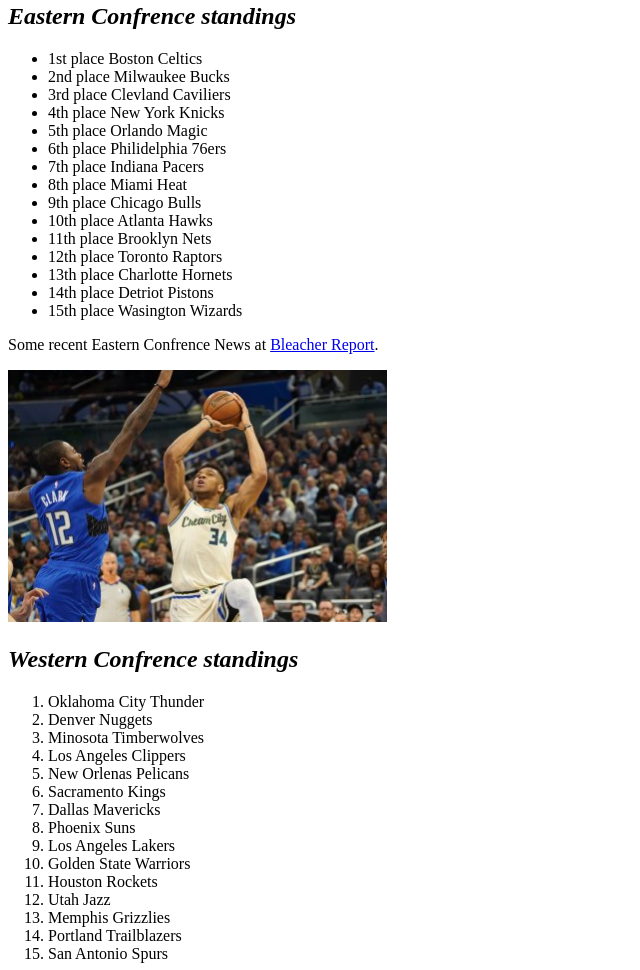
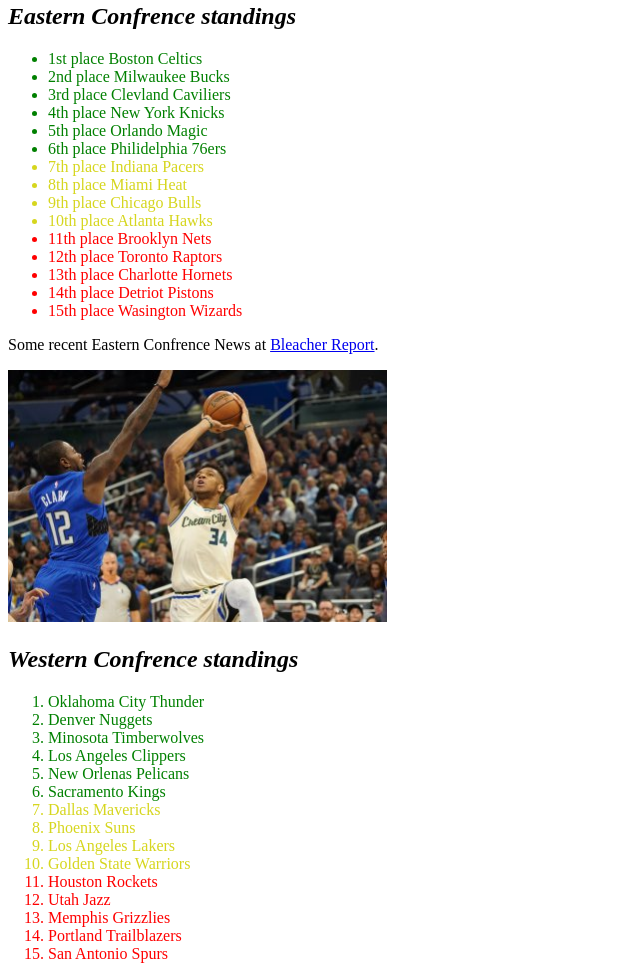
Before and after one commit to RedmondRogoff11/RedmondRogoff11.github.io, a plain HTML site: page index.html in a window 1280 px wide. Shown: the part 162-1132 px from the top of the page, without its empty margins (0-640 px from the left). Drawn offline with Linux system fonts and the light colour scheme.

Commit message:
commiting

```diff
--- a/index.html
+++ b/index.html
@@ -14,21 +14,21 @@
 
     <h2><em> Eastern Confrence standings</em></h2>
     <ul>
-    <li>1st place Boston Celtics </li>
-    <li>2nd place Milwaukee Bucks </li>
-    <li>3rd place Clevland Caviliers </li>
-    <li>4th place New York Knicks </li>
-    <li>5th place Orlando Magic </li>
-    <li>6th place Philidelphia 76ers </li>
-    <li>7th place Indiana Pacers </li>
-    <li>8th place Miami Heat </li>
-    <li>9th place Chicago Bulls </li>
-    <li>10th place Atlanta Hawks </li>
-    <li>11th place Brooklyn Nets </li>
-    <li>12th place Toronto Raptors </li>
-    <li>13th place Charlotte Hornets </li>
-    <li>14th place Detriot Pistons </li>
-    <li>15th place Wasington Wizards </li>
+    <li class="colored">1st place Boston Celtics </li>
+    <li class="colored">2nd place Milwaukee Bucks </li>
+    <li class="colored">3rd place Clevland Caviliers </li>
+    <li class="colored">4th place New York Knicks </li>
+    <li class="colored">5th place Orlando Magic </li>
+    <li class="colored">6th place Philidelphia 76ers </li>
+    <li class="polored">7th place Indiana Pacers </li>
+    <li class="polored">8th place Miami Heat </li>
+    <li class="polored">9th place Chicago Bulls </li>
+    <li class="polored">10th place Atlanta Hawks </li>
+    <li class="rolored">11th place Brooklyn Nets </li>
+    <li class="rolored">12th place Toronto Raptors </li>
+    <li class="rolored">13th place Charlotte Hornets </li>
+    <li class="rolored">14th place Detriot Pistons </li>
+    <li class="rolored">15th place Wasington Wizards </li>
     </ul>
 
     <p>Some recent Eastern Confrence News
@@ -41,21 +41,21 @@
 
             <h2><em>Western Confrence standings</em></h2>
         <ol>
-        <li>Oklahoma City Thunder</li>
-        <li>Denver Nuggets</li>
-        <li>Minosota Timberwolves</li>
-        <li>Los Angeles Clippers</li>
-        <li>New Orlenas Pelicans</li>
-        <li>Sacramento Kings</li>
-        <li>Dallas Mavericks</li>
-        <li>Phoenix Suns</li>
-        <li>Los Angeles Lakers</li>
-        <li>Golden State Warriors</li>
-        <li>Houston Rockets</li>
-        <li>Utah Jazz</li>
-        <li>Memphis Grizzlies</li>
-        <li>Portland Trailblazers</li>
-        <li>San Antonio Spurs</li>
+        <li class="colored">Oklahoma City Thunder</li>
+        <li class="colored">Denver Nuggets</li>
+        <li class="colored">Minosota Timberwolves</li>
+        <li class="colored">Los Angeles Clippers</li>
+        <li class="colored">New Orlenas Pelicans</li>
+        <li class="colored">Sacramento Kings</li>
+        <li class="polored">Dallas Mavericks</li>
+        <li class="polored">Phoenix Suns</li>
+        <li class="polored">Los Angeles Lakers</li>
+        <li class="polored">Golden State Warriors</li>
+        <li class="rolored">Houston Rockets</li>
+        <li class="rolored">Utah Jazz</li>
+        <li class="rolored">Memphis Grizzlies</li>
+        <li class="rolored">Portland Trailblazers</li>
+        <li class="rolored">San Antonio Spurs</li>
        </ol>
             <p>Some recent Western Confrence News
             at <a href="https://bleacherreport.com/nba-western-conference"> Bleacher Report</a>.</p>
--- a/styles/Main.css
+++ b/styles/Main.css
@@ -16,3 +16,13 @@
 /* h2.important{
     font-size: 32px;
 } */
+
+.colored {
+   color : green;
+}
+.polored {
+   color : rgb(214, 214, 30)
+}
+.rolored {
+   color:red
+}
```
